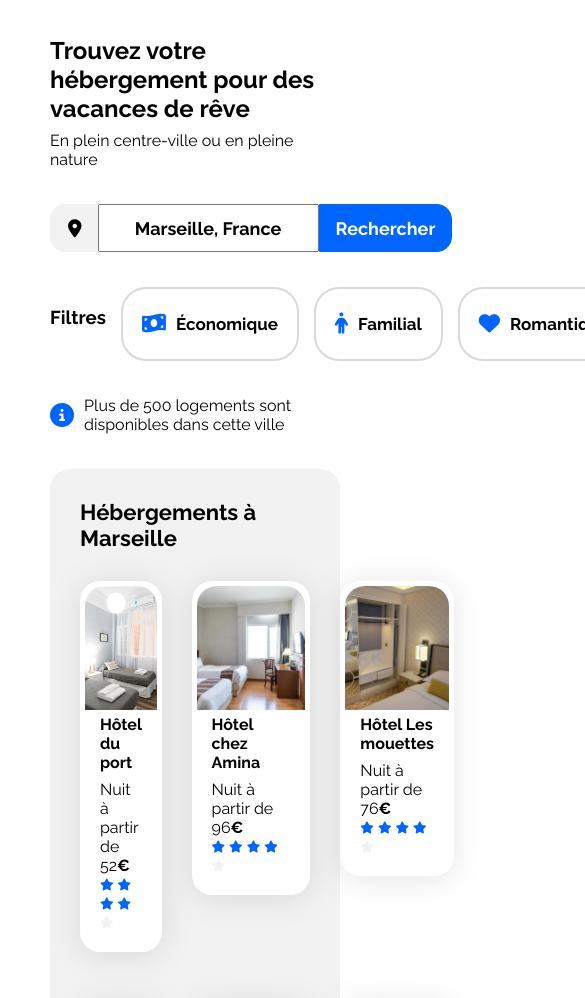
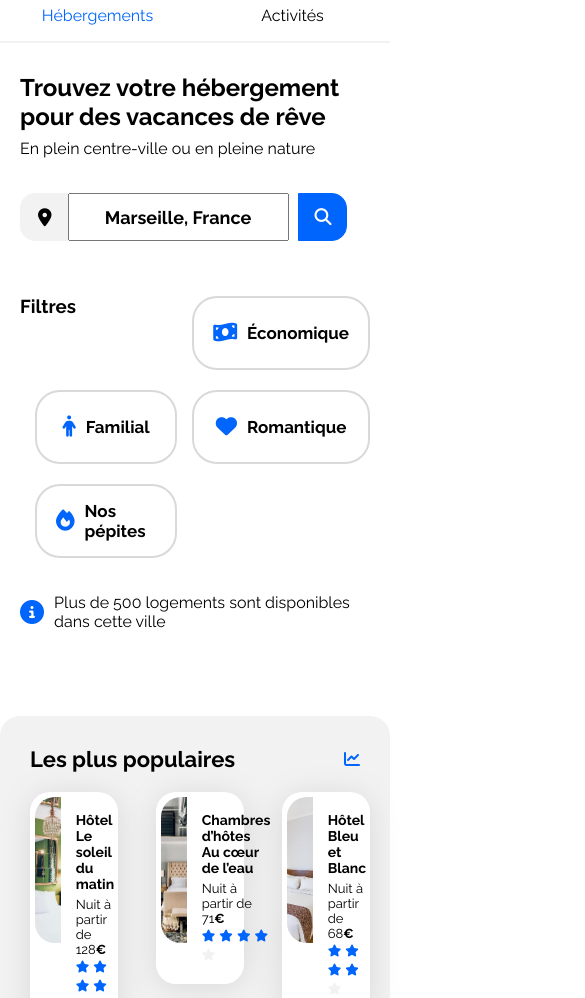
Before and after one commit to amandefasano/OC_P3_page-accueil-html-css, a plain HTML site: page index.html in a window 390 px wide. Shown: the part 73-1071 px from the top of the page, 585 px wide, since content can reach past the window. Drawn offline with Linux system fonts and the light colour scheme.

Commit message:
responsive design for mobile phone: in progress - header done - find location headline done

```diff
--- a/css/style.css
+++ b/css/style.css
@@ -18,7 +18,8 @@
 body {
   display: flex;
   justify-content: center;
-  margin: 0 3.125rem; /*50px*/
+  padding: 0 3.125rem; /*50px*/
+  margin: 0;
 }
 
 .main-container {
@@ -368,6 +369,133 @@ footer li {
   }
 
   .populaires-cards {
+    display: grid;
+    grid-template-rows: 1fr;
+    grid-template-columns: 1fr 1fr 1fr;
+  }
+
+  .populaires-cards .card {
+    margin: 1.25rem 1.25rem 0 0; /*20px*/
+  }
+
+  .populaires-cards .third {
+    margin-right: 1.875rem; /*30px*/
+  }
+
+  .populaires-cards .card-title {
+    font-size: 14px;
+  }
+
+  .populaires-cards .card-subtitle {
+    font-size: 13px;
+  }
+
+  .activites-cards .card {
+    height: 16.875rem; /*270px*/
+  }
+
+  .activites-cards img {
+    height: 65%;
+    /* height: 12.5rem; */ /*200px*/
+  }
+
+  .activites-cards .card-content {
+    padding-top: 1.593rem; /*25.5px*/
+  }
+
+  .activites-cards .activites-cards-title {
+    margin: 0;
+  }
+}
+
+/* Small devices (phones, less than 768px) */
+@media (max-width: 767.98px) {
+    /****** Header *****/
+  body {
+    padding: 0;
+  }
+
+    header {
+    flex-direction: column;
+    align-items: center;
+  }
+
+  header img {
+    margin: 1.875rem; /*30px*/
+  }
+
+  header nav {
+    display: grid;
+    grid-template-rows: 1fr;
+    grid-template-columns: 1fr 1fr;
+    width: 100%;
+  }
+
+  header a {
+    display: flex;
+    justify-content: center;
+    margin: 0;
+    padding: 0 0 1rem 0; /*16px*/
+    border-style: solid;
+    border-width: 0 0 0.125em 0; /*2px*/
+    border-color: #f2f2f2;
+  }
+
+  header a:hover {
+    border-style: solid;
+    border-width: 0 0 0.125em 0; /*2px*/
+    border-color: #0065fc;
+  }
+
+  /***** Find location *****/
+  .find_location {
+    padding: 0 1.25rem; /*20px*/
+  }
+
+  .find_location h2 {
+    margin: 1.875rem 0 0.5rem; /*30px 0 8px*/
+  }
+
+  .find_location_btn {
+    display: none;
+  }
+
+  .mobile {
+    display: inline-block;
+  }
+
+  /***** Filters *****/
+  .filters {
+    display: grid;
+    grid-template-rows: 1fr 1fr 1fr;
+    grid-template-columns: 1fr 1fr;
+  }
+
+  .filters h3 {
+    margin-bottom: 0;
+  }
+
+  .filters-buttons {
+    flex-wrap: wrap;
+    width: 25em; /*400px*/
+  }
+
+  .filters a {
+    margin-top: 1.25rem; /*20px*/
+  }
+
+  /***** Hebergements and populaires *****/
+  .hebergements-and-populaires {
+    flex-direction:column-reverse;
+  }
+
+  /***** Populaires *****/
+  .populaires {
+    width: 100%;
+    margin-top: 50px;
+  }
+
+  .populaires-cards {
     display: flex;
     flex-direction: row;
     justify-content: space-between;
@@ -384,9 +512,22 @@ footer li {
   .populaires-cards .card-subtitle {
     font-size: 13px;
   }
+
+  /***** Hebergements *****/
+  .hebergements {
+    width: 100%;
   }
 
-/* Small devices (phones, less than 768px) */
-@media (max-width: 767.98px) {
-  /* ... */
+  .activites-cards {
+    flex-direction: column;
+    align-items: center;
   }
+
+  .activites-cards .card {
+    width: 19.687em; /*315px*/
+  }
+
+  .activites-cards img {
+    height: 8.812em; /*141px*/
+  }
+}
--- a/index.html
+++ b/index.html
@@ -46,19 +46,19 @@
           </form>
           <section class="filters">
             <h3>Filtres</h3>
-            <a href="">
+            <a class="economic" href="">
                 <i class="fa-lg fa-solid fa-money-bill-wave" aria-hidden="true"></i>
                 <p>&Eacute;conomique</p>
             </a>
-            <a href="">
+            <a class="family" href="">
                 <i class="fa-lg fa-solid fa-person" aria-hidden="true"></i>
                 <p>Familial</p>
             </a>
-            <a href="">
+            <a class="romantic" href="">
                 <i class="fa-lg fa-solid fa-heart" aria-hidden="true"></i>
                 <p>Romantique</p>
             </a>
-            <a href="">
+            <a class="sponsor" href="">
                 <i class="fa-lg fa-solid fa-fire" aria-hidden="true"></i>
                 <p>Nos p&eacute;pites</p>
             </a>
```
Lines whose indentation alone changed are shown as unchanged.
